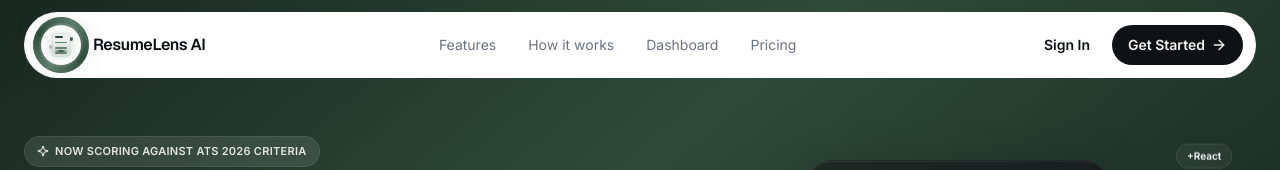
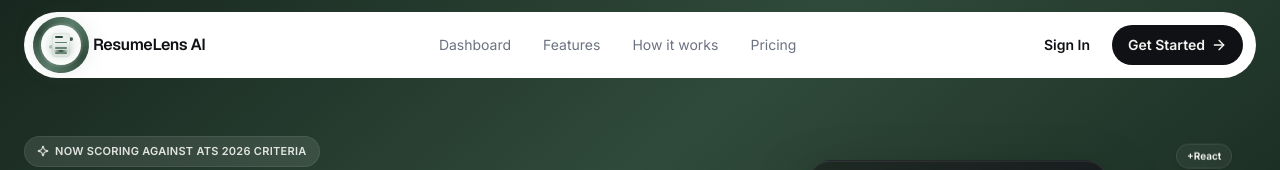
Before and after one commit to Abid-Khan12/ResumeLens_AI, a React (Vite) app: page / in a window 1280 px wide. Shown: the top 170 px of the page. Built offline with nearby package versions, Linux system fonts and the light colour scheme.

Commit message:
fixed the order of the nav links

```diff
--- a/src/components/landing/navbar.tsx
+++ b/src/components/landing/navbar.tsx
@@ -10,16 +10,16 @@ import { cn } from "@/lib/utils";
 
 const navLinks = [
    {
+      label: "Dashboard",
+      href: "#dashboard-preview",
+   },
+   {
       label: "Features",
       href: "#features",
    },
    {
       label: "How it works",
       href: "#how_it_works",
-   },
-   {
-      label: "Dashboard",
-      href: "#dashboard-preview",
    },
    {
       label: "Pricing",
```
